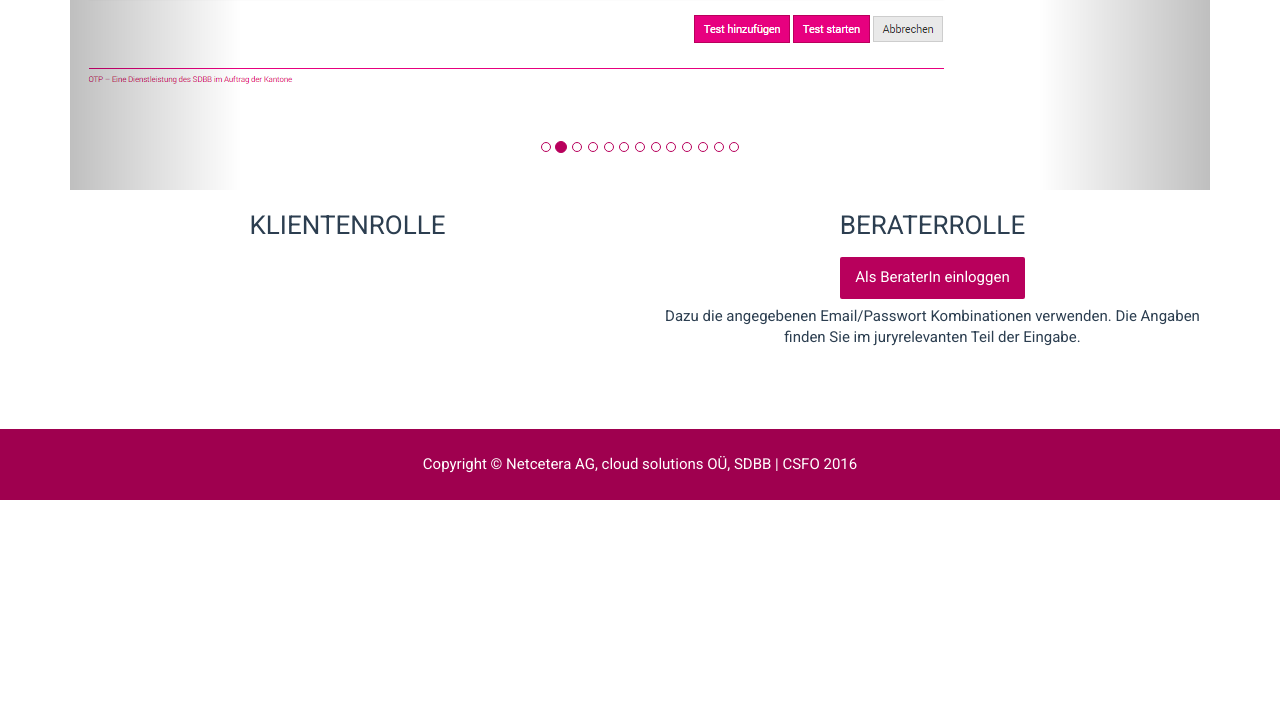
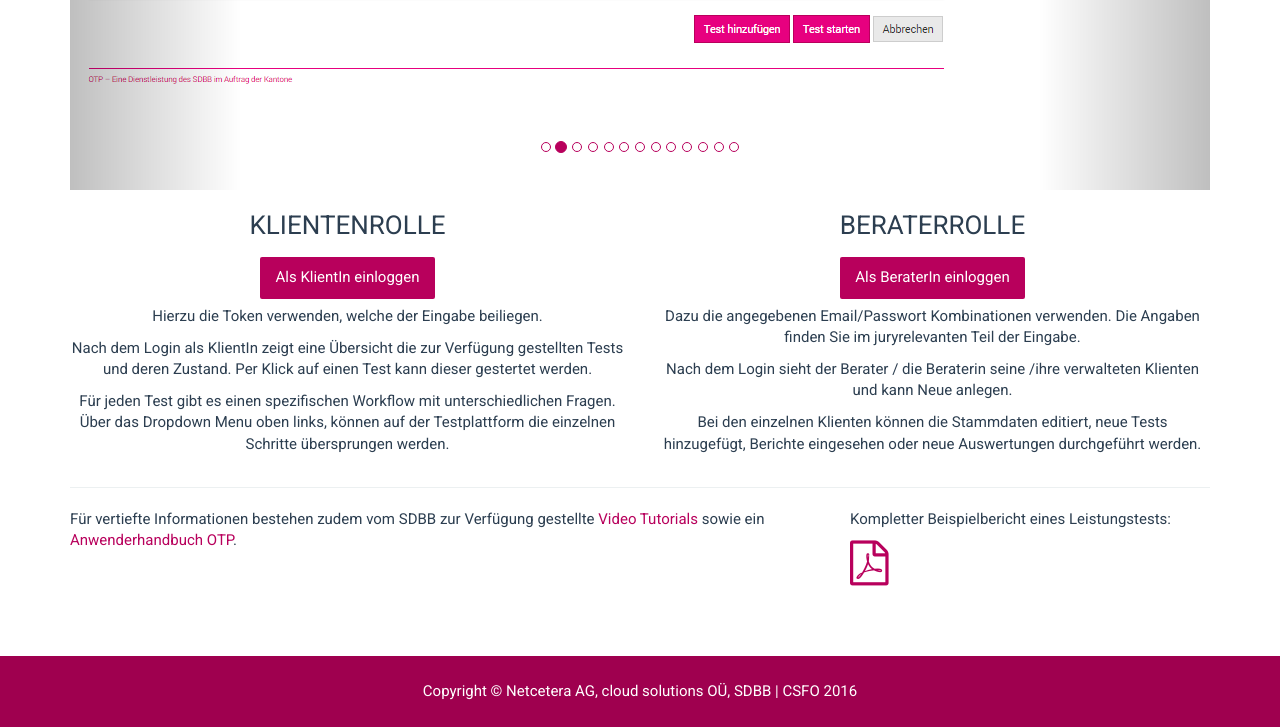
Before and after one commit to cloud-solutions/microsite-sdbb-otp, a website: page public/index.html in a window 1280 px wide. Shown: the part 4558-5285 px from the top of the page. Before the commit the page ends 5058 px from the top, so only its background shows below. Drawn offline with nearby package versions, Linux system fonts and the light colour scheme; files that its build step writes are made by us from their sources.

Commit message:
end version of demo section

```diff
--- a/public/index.html
+++ b/public/index.html
@@ -475,7 +475,17 @@
             <div class="row">
                 <div class="col-lg-6 text-center">
                     <h3>Klientenrolle</h3>
-
+                    <a href="https://otp-quality.sdbb.ch/" class="btn btn-outline" role="button">Als KlientIn einloggen</a>
+                    <p>
+                        Hierzu die Token verwenden, welche der Eingabe beiliegen.
+                    </p>
+                    <p>
+                        Nach dem Login als KlientIn zeigt eine Übersicht die zur Verfügung gestellten Tests und deren
+                        Zustand. Per Klick auf einen Test kann dieser gestertet werden.</p>
+                    <p>
+                        Für jeden Test gibt es einen spezifischen Workflow mit unterschiedlichen Fragen. Über das Dropdown
+                        Menu oben links, können auf der Testplattform die einzelnen Schritte übersprungen werden.
+                    </p>
                 </div>
                 <div class="col-lg-6 text-center">
                     <h3>Beraterrolle</h3>
@@ -484,6 +494,30 @@
                         Dazu die angegebenen Email/Passwort Kombinationen verwenden. Die Angaben finden Sie im
                         juryrelevanten Teil der Eingabe.
                     </p>
+                    <p>Nach dem Login sieht der Berater / die Beraterin seine /ihre verwalteten Klienten und kann Neue anlegen.</p>
+                    <p>
+                        Bei den einzelnen Klienten können die Stammdaten editiert, neue Tests hinzugefügt, Berichte eingesehen
+                        oder neue Auswertungen durchgeführt werden.
+                    </p>
+                </div>
+            </div>
+            <div class="row">
+                <div class="col-lg-12">
+                    <hr />
+                </div>
+            </div>
+            <div class="row">
+                <div class="col-lg-8">
+                    <p>
+                        Für vertiefte Informationen bestehen zudem vom SDBB zur Verfügung gestellte
+                        <a href="http://test.sdbb.ch/1421.aspx">Video Tutorials</a> sowie ein
+                        <a href="http://test.sdbb.ch/dyn/download/1421-1544-1-otp-praxis-anwender_handbuch_v1.1.1.pdf">Anwenderhandbuch OTP</a>.
+                    </p>
+                </div>
+                <div class="col-lg-4">
+                    <p>Kompletter Beispielbericht eines Leistungstests:</p>
+                    <a href="pdf/BRTA_Rapport_OTP.pdf" target="_blank"><i class="fa fa-file-pdf-o fa-3x"></i>
+                    </a>
                 </div>
             </div>
         </div>
```
Also changed, not shown: 1 other file.
